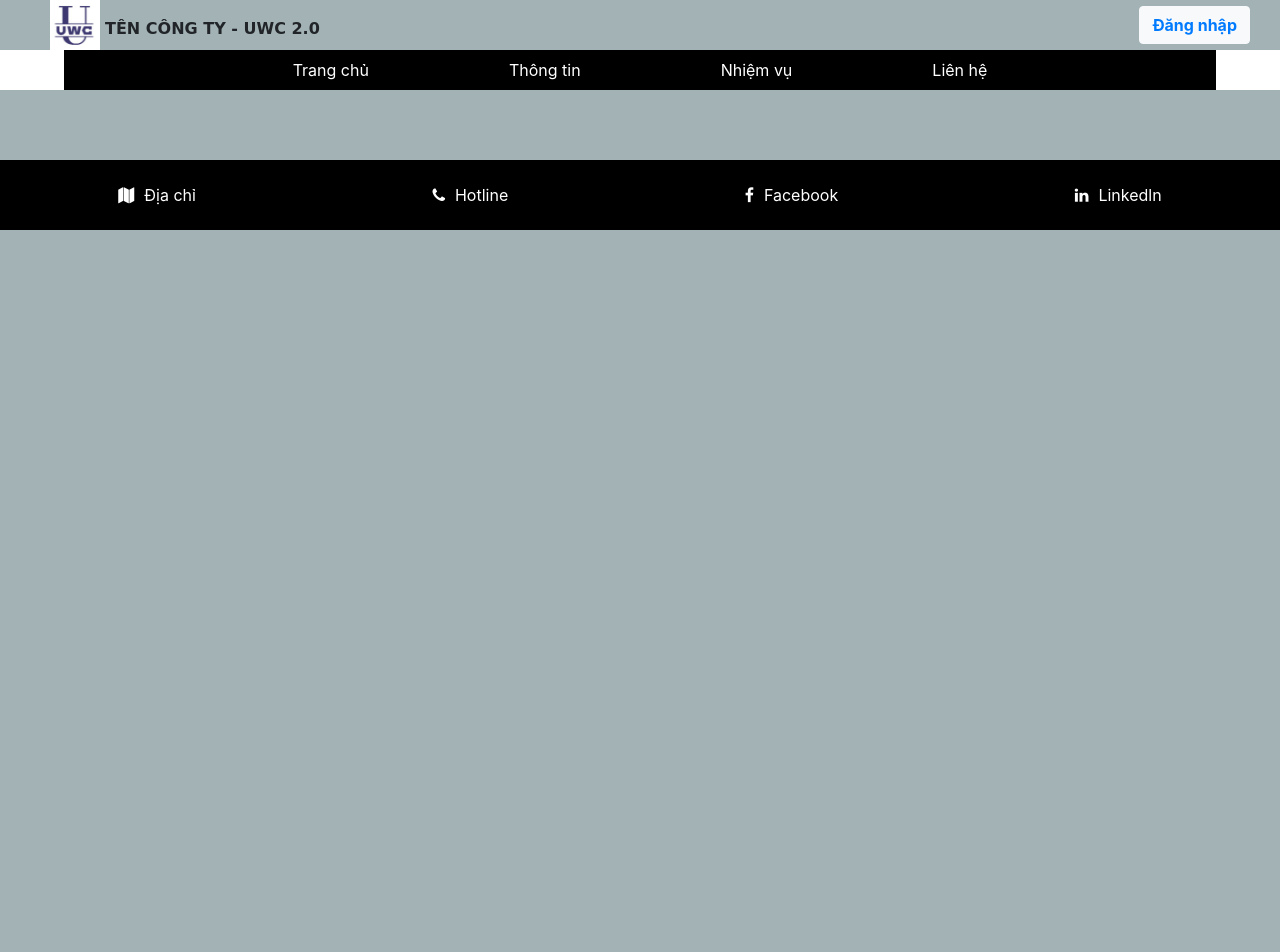
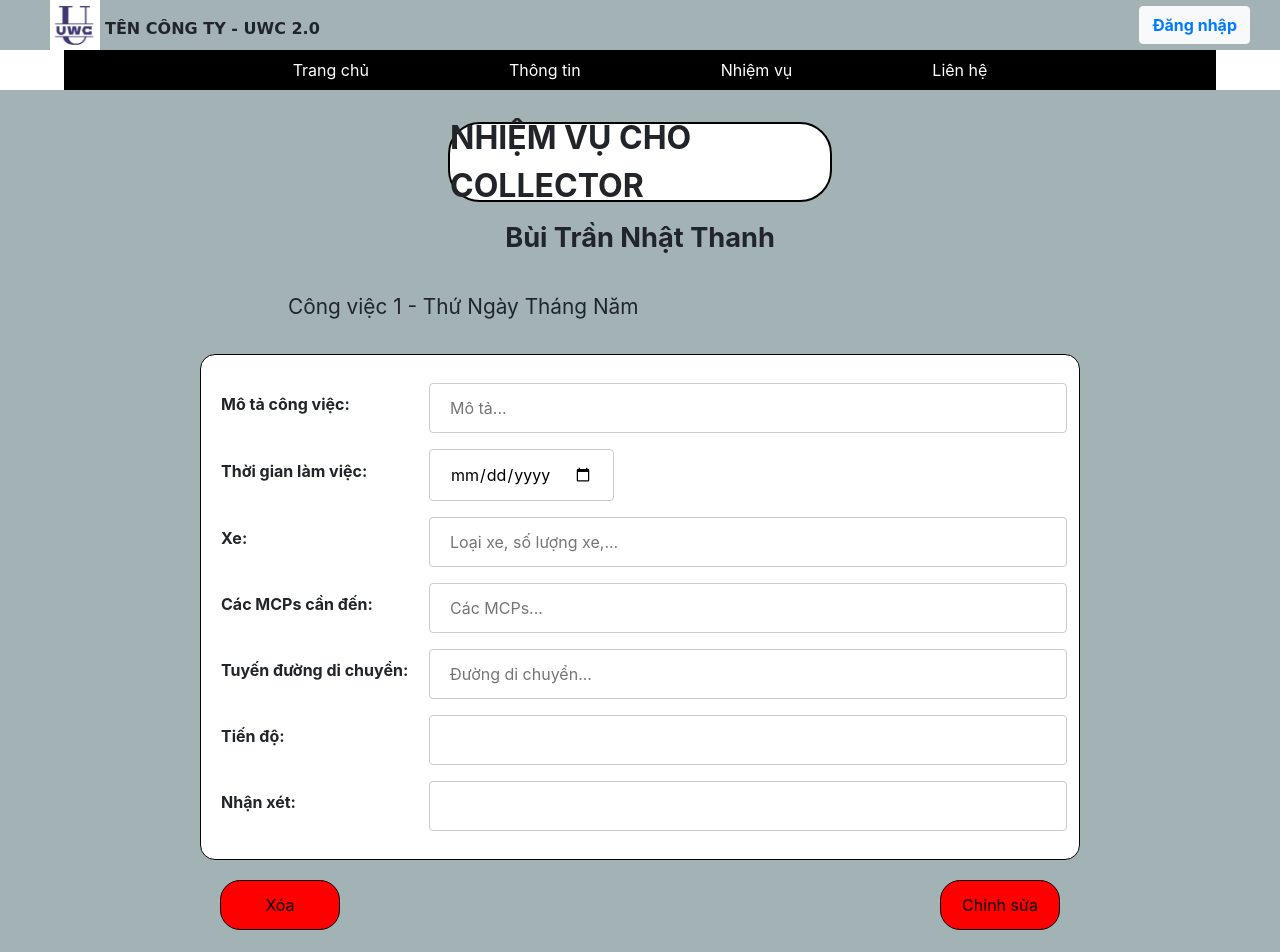
Before and after one commit to ChinhLuCSE/Avenger_UWC, a JavaScript app: page /task/modify in a window 1280 px wide. Shown: the top 952 px of the page. Before the commit the page ends 800 px from the top, so only its background shows below. Built offline with nearby package versions, Linux system fonts and the light colour scheme; the HTML template or start-up script is replaced by a standard one.

Commit message:
nho nhat

```diff
--- a/src/App.js
+++ b/src/App.js
@@ -6,6 +6,7 @@ import Header from './components/header/Header'
 import Navbar from './components/navbar/Navbar'
 import HomeTask from './components/task/homeTask/HomeTask'
 import TaskDetail from './components/task/taskDetail/TaskDetail'
+import ModifyTask from './components/task/modifyTask/ModifyTask';
 
 function App() {
   return (
@@ -17,6 +18,7 @@ function App() {
                   <Route path="/" element={<Home/>} />
                   <Route path="/task" element={<HomeTask/>} />
                   <Route path="/task/detail" element={<TaskDetail/>} />
+                  <Route path="/task/modify" element={<ModifyTask/>} />
                 </Routes>
                 <Footer/>
             </div>
--- a/src/components/navbar/Navbar.js
+++ b/src/components/navbar/Navbar.js
@@ -6,7 +6,7 @@ const Navbar = ()=>{
             <div style={{backgroundColor: "#fff"}}></div>
             <nav className="navbar d-flex justify-content-center" id="navbar">
                 <div className="dropdown">
-                  <Link to="/" className="dropbtn" style={{textDecoration: 'none'}}>Trang chủ</Link>
+                    <button className="dropbtn"><Link to="/" className="dropbtn" style={{textDecoration: 'none'}}>Trang chủ</Link></button>
                 </div>
                 <div className="dropdown">
                     <button className="dropbtn">Thông tin</button>
@@ -23,7 +23,7 @@ const Navbar = ()=>{
                     </div>
                 </div>
                 <div className="dropdown">
-                  <a href="/#" className="dropbtn" style={{textDecoration: 'none'}}>Liên hệ</a>
+                    <button className="dropbtn"><a href="/#" className="dropbtn" style={{textDecoration: 'none'}}>Liên hệ</a></button>
                 </div>
             </nav>
             <div style={{backgroundColor: "#fff"}}></div>
--- a/src/components/task/modifyTask/ModifyTask.css
+++ b/src/components/task/modifyTask/ModifyTask.css
@@ -53,7 +53,7 @@ input[type=date], select {
     width: 55rem;
     padding: 20px;
 }
-button{
+button.modi{
     width: 120px;
     height: 50px;
     background: rgb(255, 0, 0);
--- a/src/components/task/modifyTask/ModifyTask.js
+++ b/src/components/task/modifyTask/ModifyTask.js
@@ -88,10 +88,10 @@ const ModifyTask = () => {
             <table>
                 <tr>
                     <th className="delete" onClick={click_modal}>
-                        <button>Xóa</button>
+                        <button className="modi">Xóa</button>
                     </th>
                     <th className="update">
-                        <button>Chỉnh sửa</button>
+                        <button className="modi">Chỉnh sửa</button>
                     </th>
                 </tr>
             </table>
```
Lines whose indentation alone changed are shown as unchanged.
